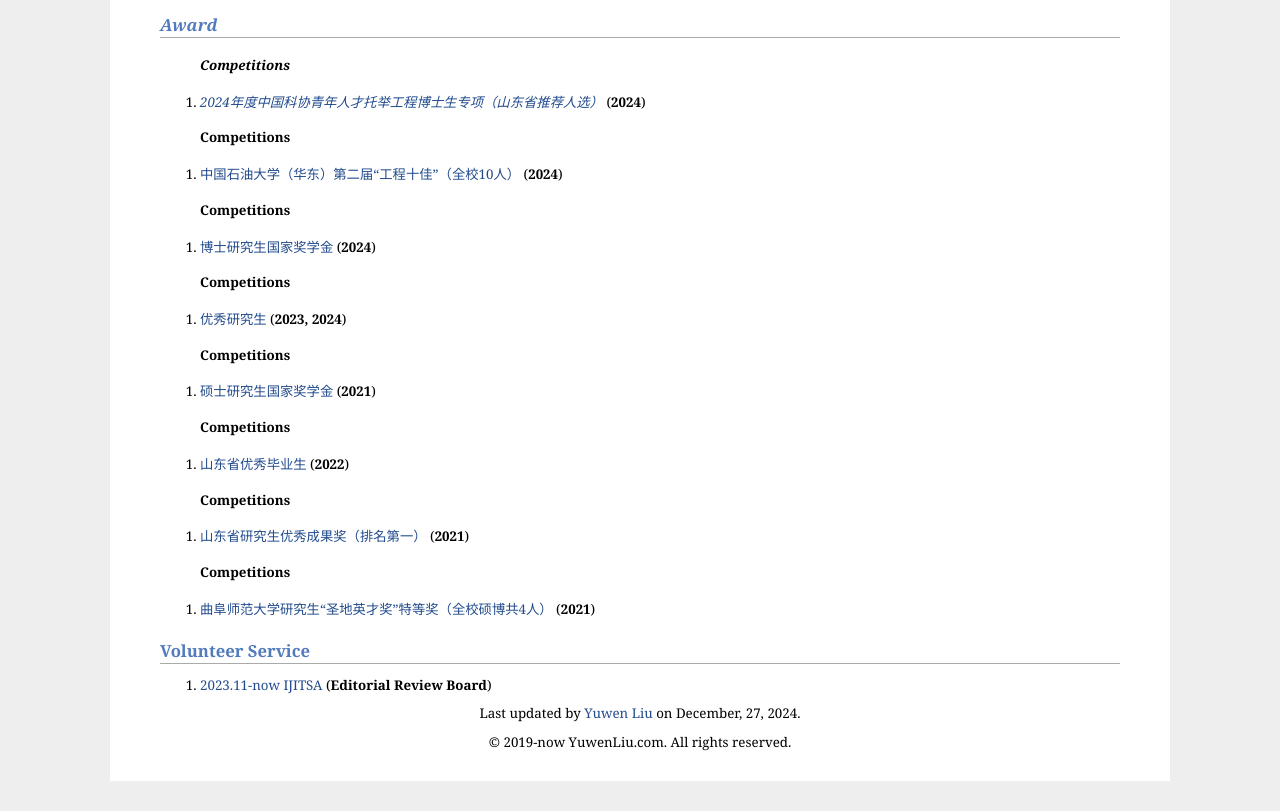
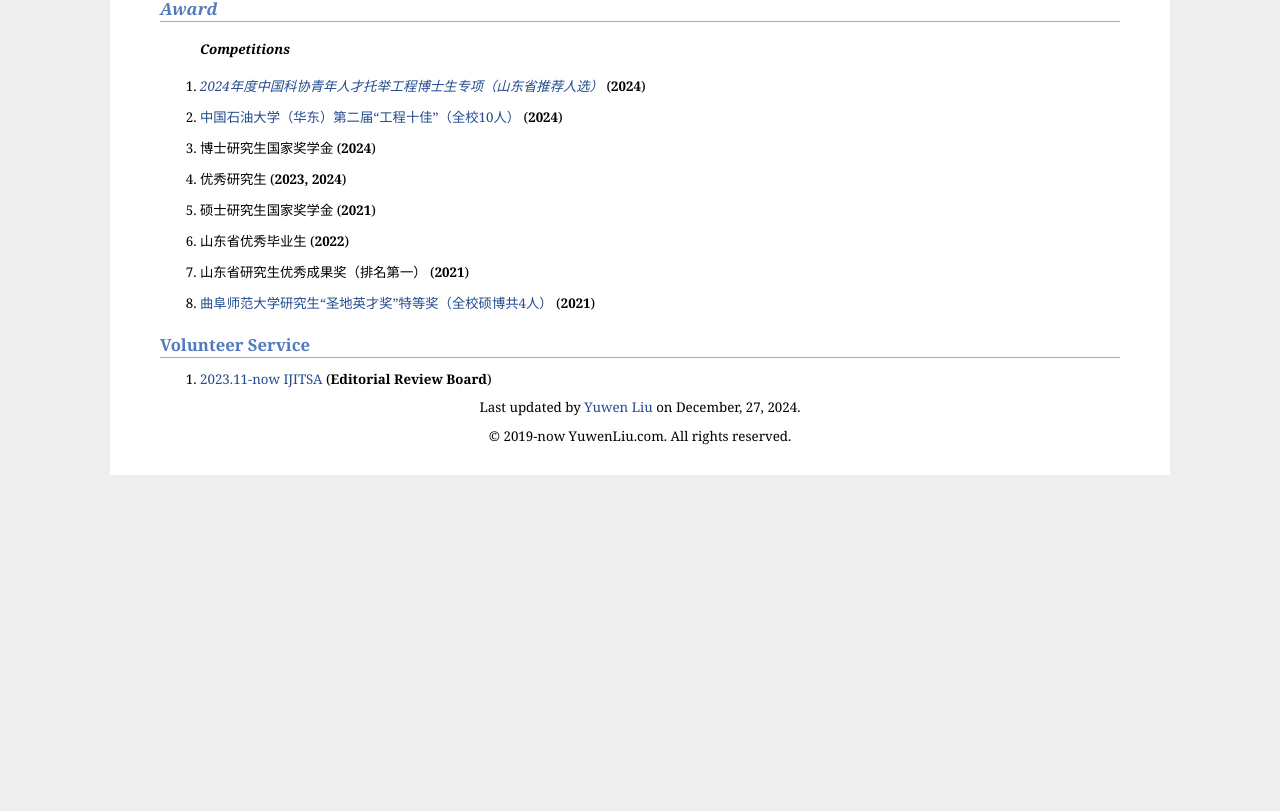
Before and after one commit to Yuwen-Liu/Yuwen-Liu.github.io, a plain HTML site: page index.html in a window 1280 px wide. Shown: the part 1654-2465 px from the top of the page. After the commit the page ends 2159 px from the top, so only its background shows below. Drawn offline with Linux system fonts and the light colour scheme.

Commit message:
Update index.html

```diff
--- a/index.html
+++ b/index.html
@@ -212,7 +212,7 @@
 
 
 
-<h2>Selected Publications</h2> <h2><a href="https://scholar.google.com/citations?user=IBhXvD8AAAAJ&hl=zh-CN">[Google Scholar]</h2>
+<h2>Selected Publications</h2> <li><a href="https://scholar.google.com/citations?user=IBhXvD8AAAAJ&hl=zh-CN">[Google Scholar]</li>
             <ul>
 		<li>
                     <a href="https://dl.acm.org/doi/abs/10.1145/3664647.3680788">Cluster-driven Personalized Federated Recommendation with Interest-aware Graph Convolution Network for Multimedia. </a>
@@ -292,34 +292,13 @@
 	    <ol>
                 <h4>Competitions</h4>
                 <li><a href="">2024年度中国科协青年人才托举工程博士生专项（山东省推荐人选）</a></em> (<b>2024</b>)</li>
-            </ol>
-	    <ol>
-                <h4>Competitions</h4>
-                <li><a href="">中国石油大学（华东）第二届“工程十佳”（全校10人）</a></em> (<b>2024</b>)</li>
-            </ol>
-            <ol>
-                <h4>Competitions</h4>
-                <li><a href="">博士研究生国家奖学金</a></em> (<b>2024</b>)</li>
-            </ol>
-            <ol>
-                <h4>Competitions</h4>
-                <li><a href="">优秀研究生</a></em> (<b>2023, 2024</b>)</li>
-            </ol>
-	    <ol>
-                <h4>Competitions</h4>
-                <li><a href="">硕士研究生国家奖学金</a></em> (<b>2021</b>)</li>
-            </ol>
-	    <ol>
-                <h4>Competitions</h4>
-                <li><a href="">山东省优秀毕业生</a></em> (<b>2022</b>)</li>
-            </ol>
-	    <ol>
-                <h4>Competitions</h4>
-                <li><a href="">山东省研究生优秀成果奖（排名第一）</a></em> (<b>2021</b>)</li>
-            </ol>
-	    <ol>
-                <h4>Competitions</h4>
-                <li><a href="https://yjs.qfnu.edu.cn/info/1095/7268.htm">曲阜师范大学研究生“圣地英才奖”特等奖（全校硕博共4人）</a></em> (<b>2021</b>)</li>
+		<li><a href="https://computer.upc.edu.cn/2024/1120/c6277a446226/page.htm">中国石油大学（华东）第二届“工程十佳”（全校10人）</a></em> (<b>2024</b>)</li>
+		<li>博士研究生国家奖学金</em> (<b>2024</b>)</li>
+		<li>优秀研究生</em> (<b>2023, 2024</b>)</li>
+		<li>硕士研究生国家奖学金</em> (<b>2021</b>)</li>
+		<li>山东省优秀毕业生</em> (<b>2022</b>)</li>
+		<li>山东省研究生优秀成果奖（排名第一）</em> (<b>2021</b>)</li>
+		<li><a href="https://yjs.qfnu.edu.cn/info/1095/7268.htm">曲阜师范大学研究生“圣地英才奖”特等奖（全校硕博共4人）</a></em> (<b>2021</b>)</li>
             </ol>
 
             <h2>Volunteer Service</h2>
```
